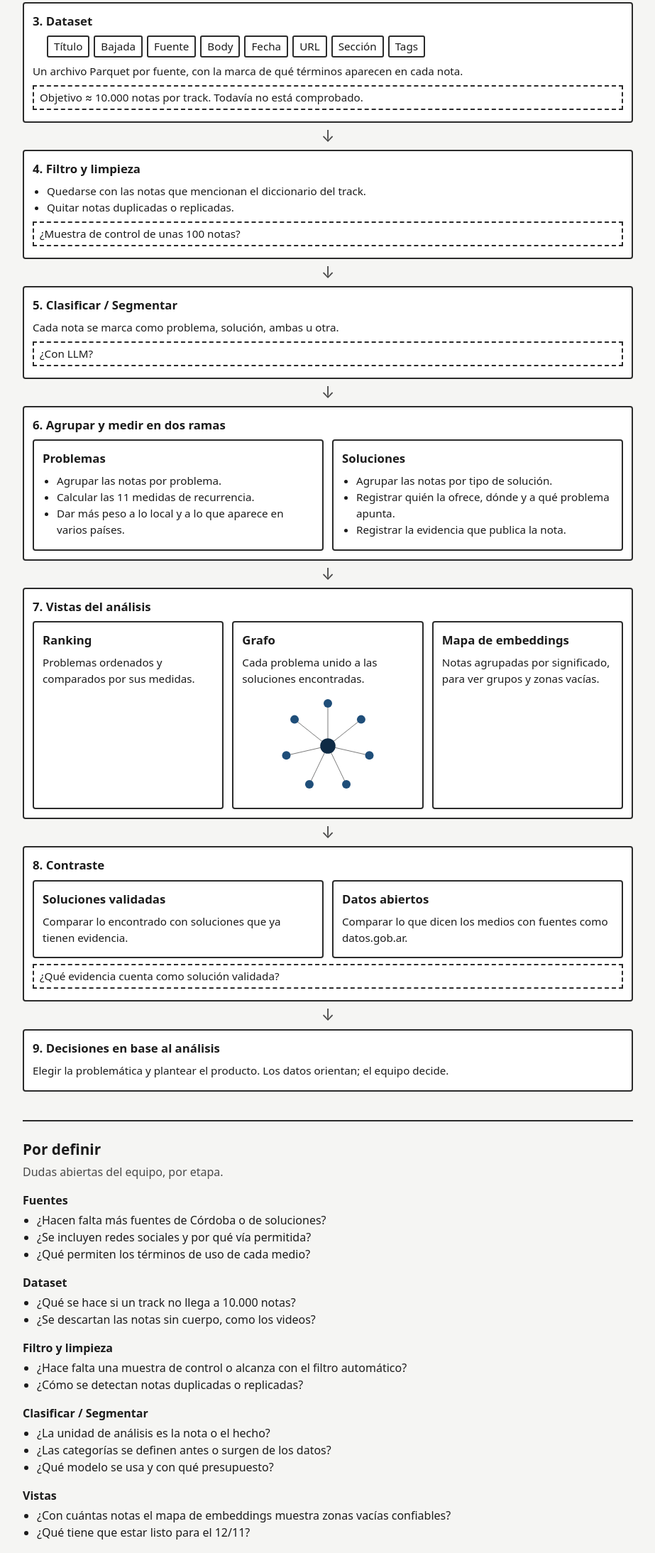
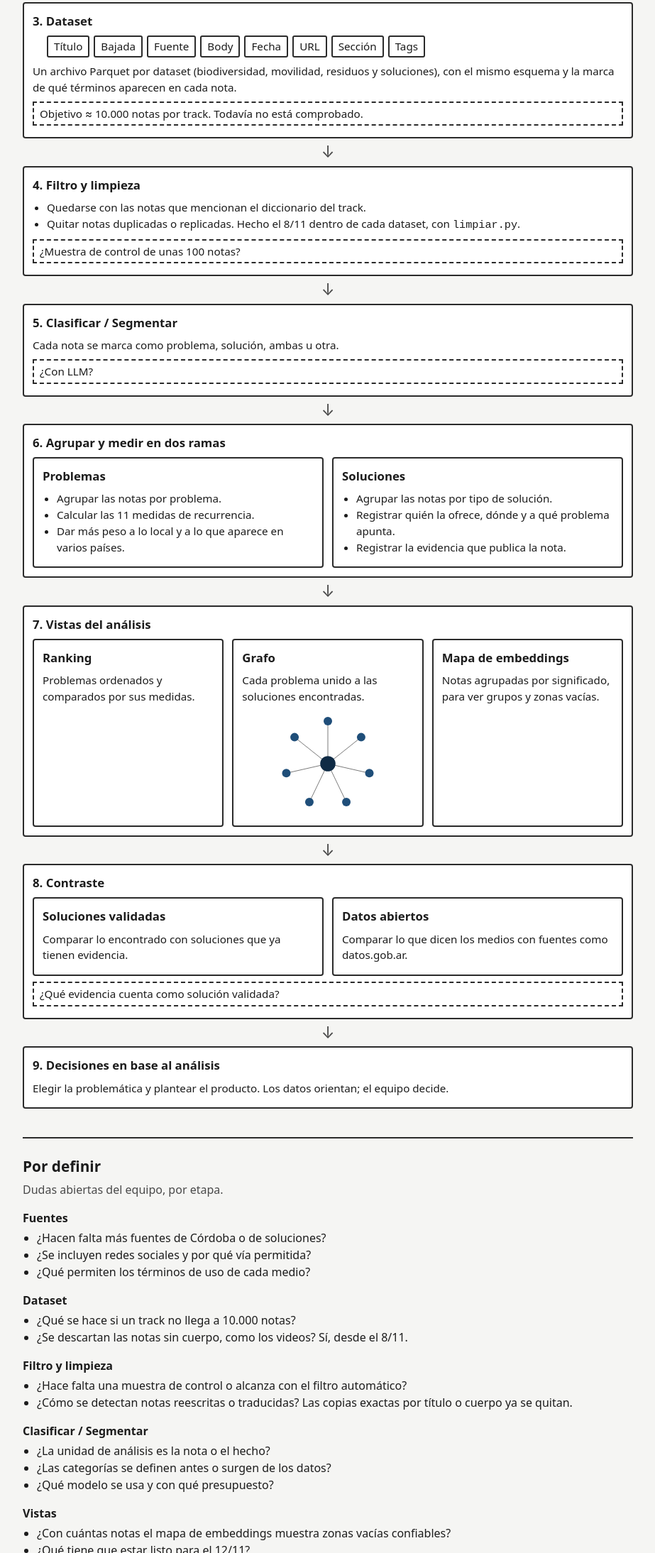
Before and after one commit to NachoSamo/pipeline-decision-data, a plain HTML site: page docs/pipeline-arquitectura.html in a window 1280 px wide. Shown: the part 569-2757 px from the top of the page at 71% size, without its empty margins (178-1101 px from the left). Drawn offline with Linux system fonts and the light colour scheme.

Commit message:
Actualizar la documentación tras la limpieza de los datasets
Cifras de los 4 Parquet limpios, criterios de limpieza, badges de herramientas en el README y regla en CLAUDE.md para actualizar siempre la documentación.

Co-Authored-By: Claude Opus 5.5 <noreply@anthropic.com>

```diff
--- a/docs/pipeline-arquitectura.html
+++ b/docs/pipeline-arquitectura.html
@@ -244,7 +244,7 @@ a {
       <li>Sección</li>
       <li>Tags</li>
     </ul>
-    <p>Un archivo Parquet por fuente, con la marca de qué términos aparecen en cada nota.</p>
+    <p>Un archivo Parquet por dataset (biodiversidad, movilidad, residuos y soluciones), con el mismo esquema y la marca de qué términos aparecen en cada nota.</p>
     <p class="nota">Objetivo ≈ 10.000 notas por track. Todavía no está comprobado.</p>
   </article>
   <span class="flecha" aria-hidden="true"></span>
@@ -254,7 +254,7 @@ a {
     <h2>4. Filtro y limpieza</h2>
     <ul>
       <li>Quedarse con las notas que mencionan el diccionario del track.</li>
-      <li>Quitar notas duplicadas o replicadas.</li>
+      <li>Quitar notas duplicadas o replicadas. Hecho el 8/11 dentro de cada dataset, con <code>limpiar.py</code>.</li>
     </ul>
     <p class="nota">¿Muestra de control de unas 100 notas?</p>
   </article>
@@ -368,13 +368,13 @@ a {
   <h3>Dataset</h3>
   <ul>
     <li>¿Qué se hace si un track no llega a 10.000 notas?</li>
-    <li>¿Se descartan las notas sin cuerpo, como los videos?</li>
+    <li>¿Se descartan las notas sin cuerpo, como los videos? Sí, desde el 8/11.</li>
   </ul>
 
   <h3>Filtro y limpieza</h3>
   <ul>
     <li>¿Hace falta una muestra de control o alcanza con el filtro automático?</li>
-    <li>¿Cómo se detectan notas duplicadas o replicadas?</li>
+    <li>¿Cómo se detectan notas reescritas o traducidas? Las copias exactas por título o cuerpo ya se quitan.</li>
   </ul>
 
   <h3>Clasificar / Segmentar</h3>
```
Also changed, not shown: 9 other files.
